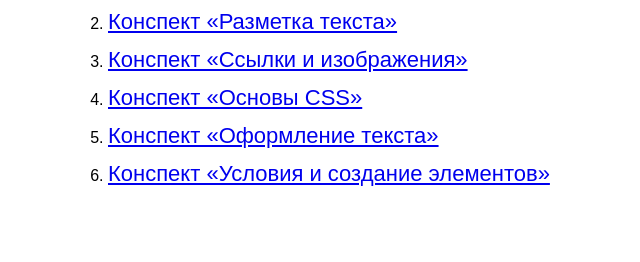
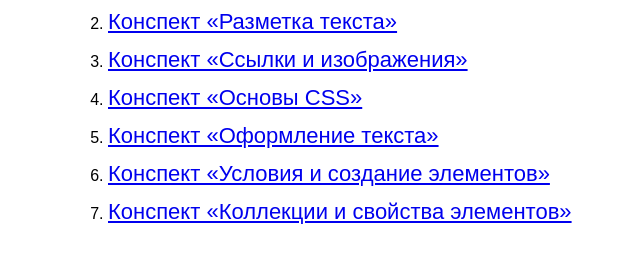
Before and after one commit to Dziuma/web-theory, a plain HTML site: page index.html in a window 1280 px wide. Shown: the part 138-400 px from the top of the page, without its empty margins (72-712 px from the left). Drawn offline with Linux system fonts and the light colour scheme.

Commit message:
Update index.html

```diff
--- a/index.html
+++ b/index.html
@@ -18,6 +18,7 @@
             <li><a href="css_basics.html">Конспект «Основы CSS»</a></li>
             <li><a href="text_decoration.html">Конспект «Оформление текста»</a></li>
             <li><a href="js_basics-1.html">Конспект «Условия и создание элементов»</a></li>
+            <li><a href="js_basics-2.html">Конспект «Коллекции и свойства элементов»</a></li>
         </ol>
     </main>
 </body>
```
